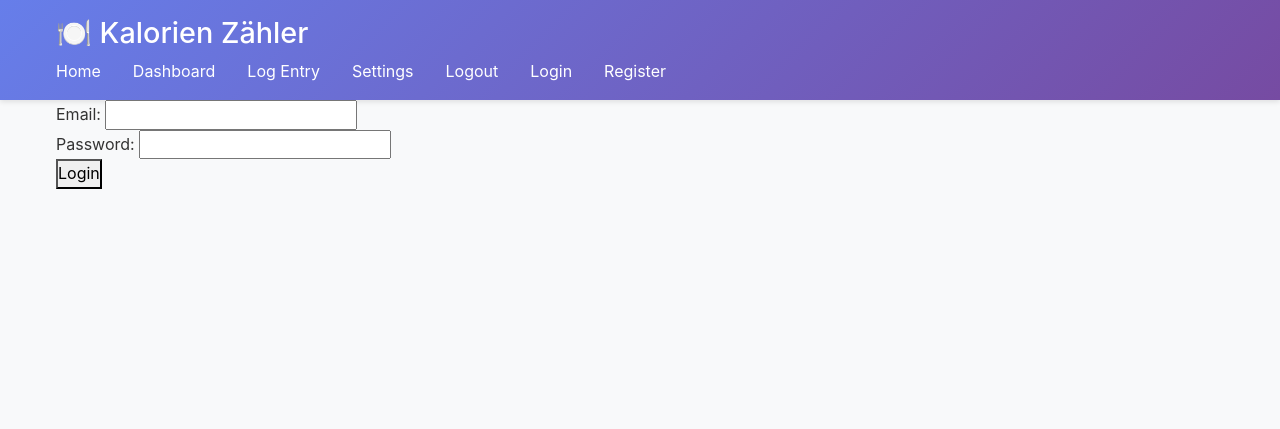
After one commit to JackApfel/CalorieSurplus, a Flask app: page /login in a window 1280 px wide. The commit adds this page. Shown: the top 429 px of the page. Run offline with Flask 3, Linux system fonts and the light colour scheme; some libraries are stand-ins or nearby versions.

Commit message:
Add user authentication and database schema updates
- Implement login functionality with email and password validation in app.py
- Create login_required helper function to enforce user authentication
- Update init_db.py to include foreign key for foods table
- Add error handling template for displaying error messages
- Create login template for user login form
- Refactor layout.html to include navigation links for login, logout, and registration

```diff
--- a/app.py
+++ b/app.py
@@ -1,3 +1,4 @@
+import email
 import os
 
 from cs50 import SQL
@@ -5,10 +6,46 @@ from flask import Flask, flash, redirect, render_template, request, session
 from flask_session import Session
 from werkzeug.security import check_password_hash, generate_password_hash
 
+import helpers
+
 app = Flask(__name__)
+
+db = SQL("sqlite:///calories.db")
 
 app.run(debug=True)
 
 @app.route("/")
 def index():
+    helpers.login_required()
     return render_template("index.html")
+
+
+
+@app.route("/login", methods=["GET", "POST"])
+def login():
+    if request.method == "POST":
+        session.clear()
+        email = request.form.get("email")
+        password = request.form.get("password")
+
+        if not email or not password:
+            return render_template("error.html", error="Must provide email and password")
+
+        hash = generate_password_hash(password)
+
+        print(db.execute("SELECT * FROM users WHERE email = ?", email))
+        print(db.execute("SELECT * FROM users WHERE email = ? AND hash = ?", email, hash))
+
+        # users = db.execute("SELECT * FROM users WHERE email = ?", email)
+
+        # for user in users:
+        #     if email == user['email']:
+        #         return render_template("error.html", error="Email already exists")
+        # check email with db query
+
+
+
+
+        return redirect("/")
+    else:
+        return render_template("login.html")
--- /dev/null
+++ b/helpers.py
@@ -0,0 +1,5 @@
+from flask import session, redirect
+
+def login_required():
+    if session.get("user_id") is None:
+        return redirect("/login")
--- a/init_db.py
+++ b/init_db.py
@@ -2,6 +2,9 @@ from cs50 import SQL
 
 db = SQL("sqlite:///calories.db")
 
+db.execute("DROP TABLE IF EXISTS users")
+db.execute("DROP TABLE IF EXISTS foods")
+
 db.execute("CREATE TABLE IF NOT EXISTS users (id INTEGER PRIMARY KEY AUTOINCREMENT, email TEXT NOT NULL, hash TEXT NOT NULL)")
 
-db.execute("EXECUTE TABLE IF NOT EXISTS foods (name TEXT NOT NULL, calories INTEGER NOT NULL)")
+db.execute("CREATE TABLE IF NOT EXISTS foods (name TEXT NOT NULL, calories INTEGER NOT NULL, user_id INTEGER NOT NULL, FOREIGN KEY(user_id) REFERENCES users(id))")
--- a/templates/layout.html
+++ b/templates/layout.html
@@ -3,8 +3,17 @@
   <head>
     <meta charset="UTF-8" />
     <meta name="viewport" content="width=device-width, initial-scale=1.0" />
-    <link href="https://cdn.jsdelivr.net/npm/bootstrap@5.3.8/dist/css/bootstrap.min.css" rel="stylesheet" integrity="sha384-sRIl4kxILFvY47J16cr9ZwB07vP4J8+LH7qKQnuqkuIAvNWLzeN8tE5YBujZqJLB" crossorigin="anonymous">
-    <script src="https://cdn.jsdelivr.net/npm/bootstrap@5.3.8/dist/js/bootstrap.bundle.min.js" integrity="sha384-FKyoEForCGlyvwx9Hj09JcYn3nv7wiPVlz7YYwJrWVcXK/BmnVDxM+D2scQbITxI" crossorigin="anonymous"></script>
+    <link
+      href="https://cdn.jsdelivr.net/npm/bootstrap@5.3.8/dist/css/bootstrap.min.css"
+      rel="stylesheet"
+      integrity="sha384-sRIl4kxILFvY47J16cr9ZwB07vP4J8+LH7qKQnuqkuIAvNWLzeN8tE5YBujZqJLB"
+      crossorigin="anonymous"
+    />
+    <script
+      src="https://cdn.jsdelivr.net/npm/bootstrap@5.3.8/dist/js/bootstrap.bundle.min.js"
+      integrity="sha384-FKyoEForCGlyvwx9Hj09JcYn3nv7wiPVlz7YYwJrWVcXK/BmnVDxM+D2scQbITxI"
+      crossorigin="anonymous"
+    ></script>
 
     <title>{% block title %}Kalorien Zähler{% endblock %}</title>
     <style>
@@ -134,6 +143,9 @@
           <a href="/dashboard">Dashboard</a>
           <a href="/log">Log Entry</a>
           <a href="/settings">Settings</a>
+          <a href="/logout">Logout</a>
+          <a href="/login">Login</a>
+          <a href="/register">Register</a>
         </nav>
       </div>
     </header>
--- /dev/null
+++ b/templates/login.html
@@ -0,0 +1,20 @@
+{% extends "layout.html" %}
+
+{% block title %}Login{% endblock %}
+
+{% block content %}
+<form action="/login" method="post">
+    <div class="form-group">
+        <label for="email">Email:</label>
+        <input type="email" id="email" name="email" required>
+    </div>
+    <div class="form-group">
+        <label for="password">Password:</label>
+        <input type="password" id="password" name="password" required>
+    </div>
+    <button type="submit">Login</button>
+{% endblock %}
+
+{% block style %}
+    /* Additional styles for the index page can go here */
+{% endblock %}
```
Also changed, not shown: templates/error.html (added, +11 -0 lines), calories.db (added).
